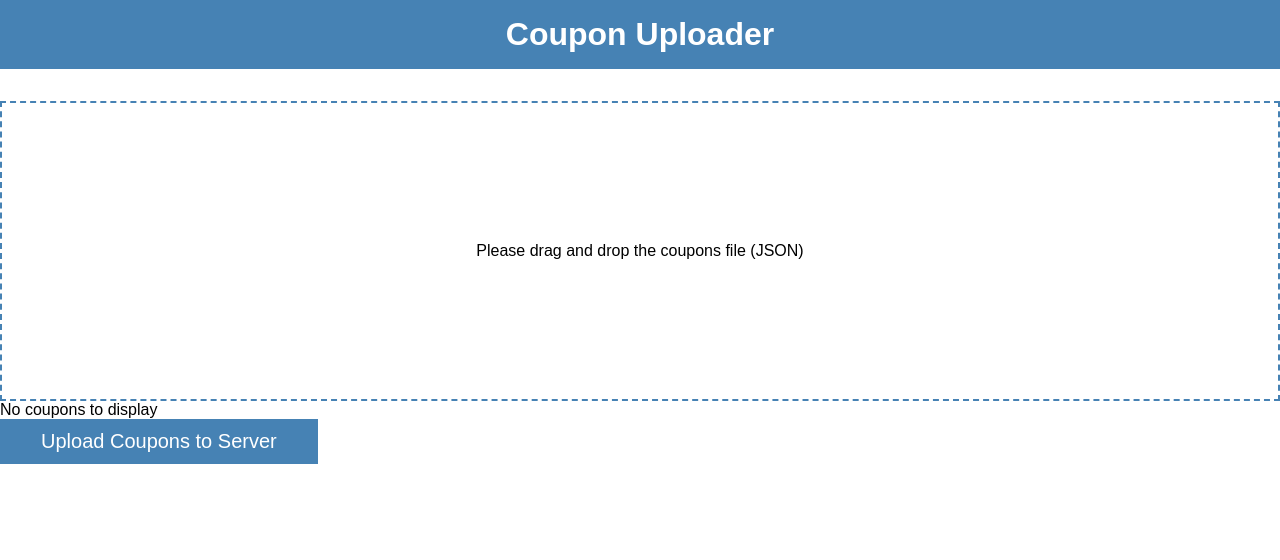
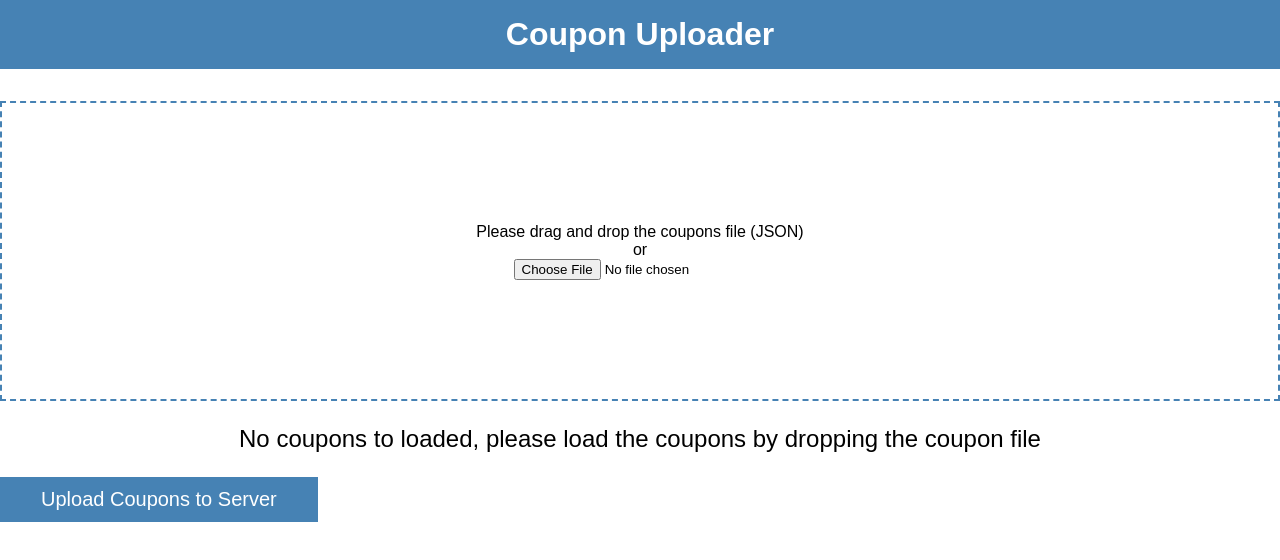
Before and after one commit to sumitprasadqp/react-assignment, a React (Vite) app: page / in a window 1280 px wide. Shown: the top 560 px of the page. Built offline with nearby package versions, Linux system fonts and the light colour scheme.

Commit message:
add file input for adding files

```diff
--- a/src/components/CouponUploader.css
+++ b/src/components/CouponUploader.css
@@ -12,6 +12,7 @@ header h1 {
   border: 2px dashed steelblue;
 
   display: flex;
+  flex-direction: column;
   justify-content: center;
   align-items: center;
 }
@@ -54,3 +55,9 @@ th {
   background-color: steelblue;
   color: #fff;
 }
+
+.no-coupons {
+  font-size: 1.5em;
+  text-align: center;
+  margin: 1em 0;
+}
--- a/src/components/CouponUploader.tsx
+++ b/src/components/CouponUploader.tsx
@@ -1,6 +1,7 @@
 import React, { useState } from 'react';
 import { toast } from 'react-toastify';
 import './CouponUploader.css';
+import axios from 'axios';
 
 type Coupon = {
   code: string;
@@ -64,6 +65,26 @@ const CouponUploader = () => {
     setDragging(false);
   };
 
+  const handleFileChange = (e) => {
+    const file = e.target?.files?.[0];
+    handleFileDrop(file);
+  }
+
+  const handleUpload = async (e: React.MouseEvent<HTMLButtonElement>) => {
+    if (coupons.length == 0) {
+      toast.error('No coupons to upload');
+      return;
+    }
+
+    try {
+      const res = await axios.post('https://jsonplaceholder.typicode.com/posts', coupons);
+      toast.success('Coupons Uploaded to the Server Successfully');
+    } catch (err) {
+      toast.error('Error while uploading...');
+      console.error(err);
+    }
+  };
+
   return (
     <div className="CouponUploader">
       <header>
@@ -77,9 +98,11 @@ const CouponUploader = () => {
         onDragLeave={handleDragLeave}
       >
         <p>Please drag and drop the coupons file (JSON)</p>
+        <span>or</span>
+        <input type="file" accept='application/json' onChange={handleFileChange} />
       </div>
 
-      {coupons.length == 0 && <p>No coupons to display</p>}
+      {coupons.length == 0 && <p className="no-coupons">No coupons to loaded, please load the coupons by dropping the coupon file</p>}
       {coupons.length > 0 && (
         <table>
           <thead>
@@ -103,7 +126,7 @@ const CouponUploader = () => {
         </table>
       )}
 
-      <button>Upload Coupons to Server</button>
+      <button onClick={handleUpload}>Upload Coupons to Server</button>
     </div>
   );
 };
```
